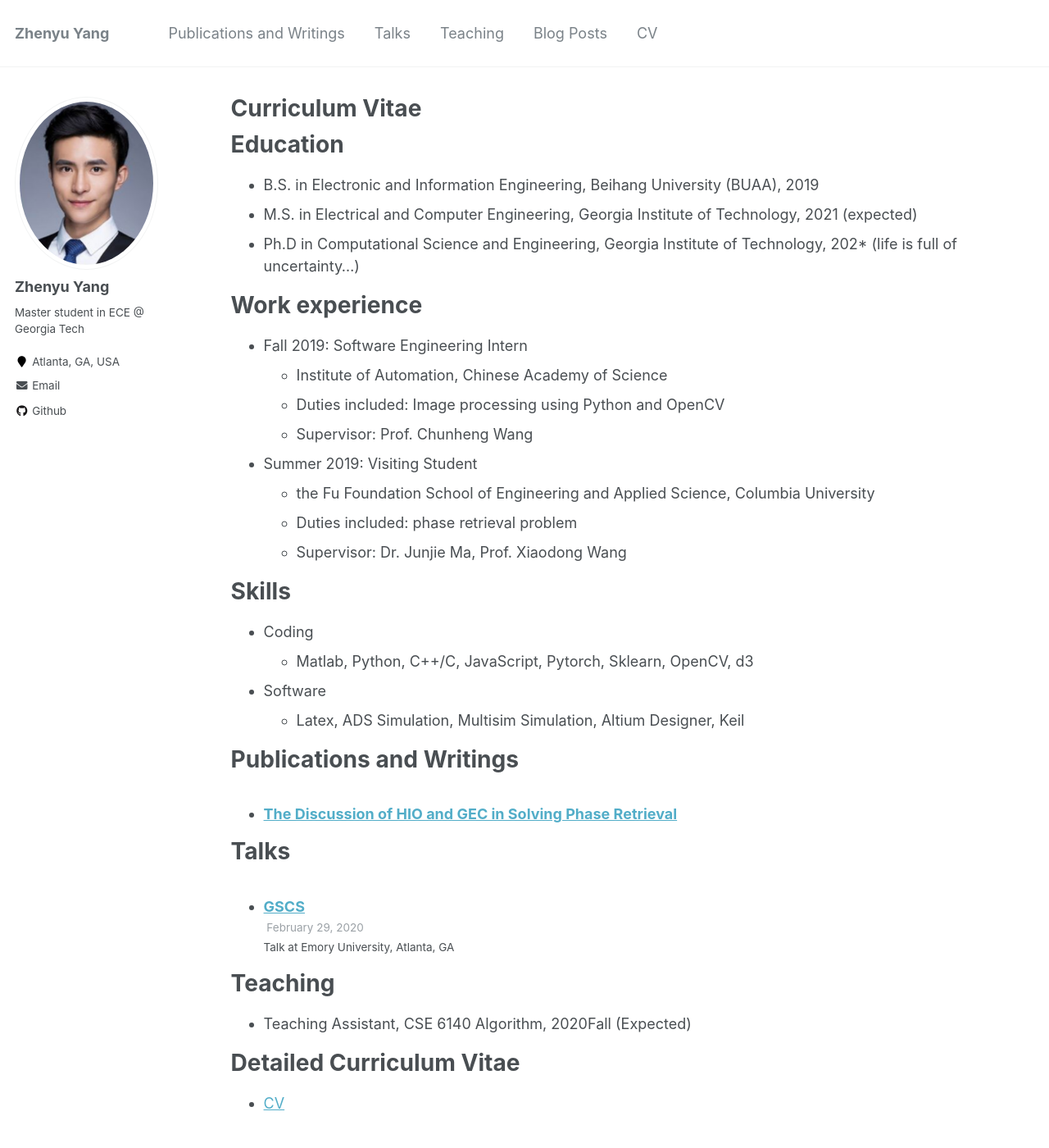
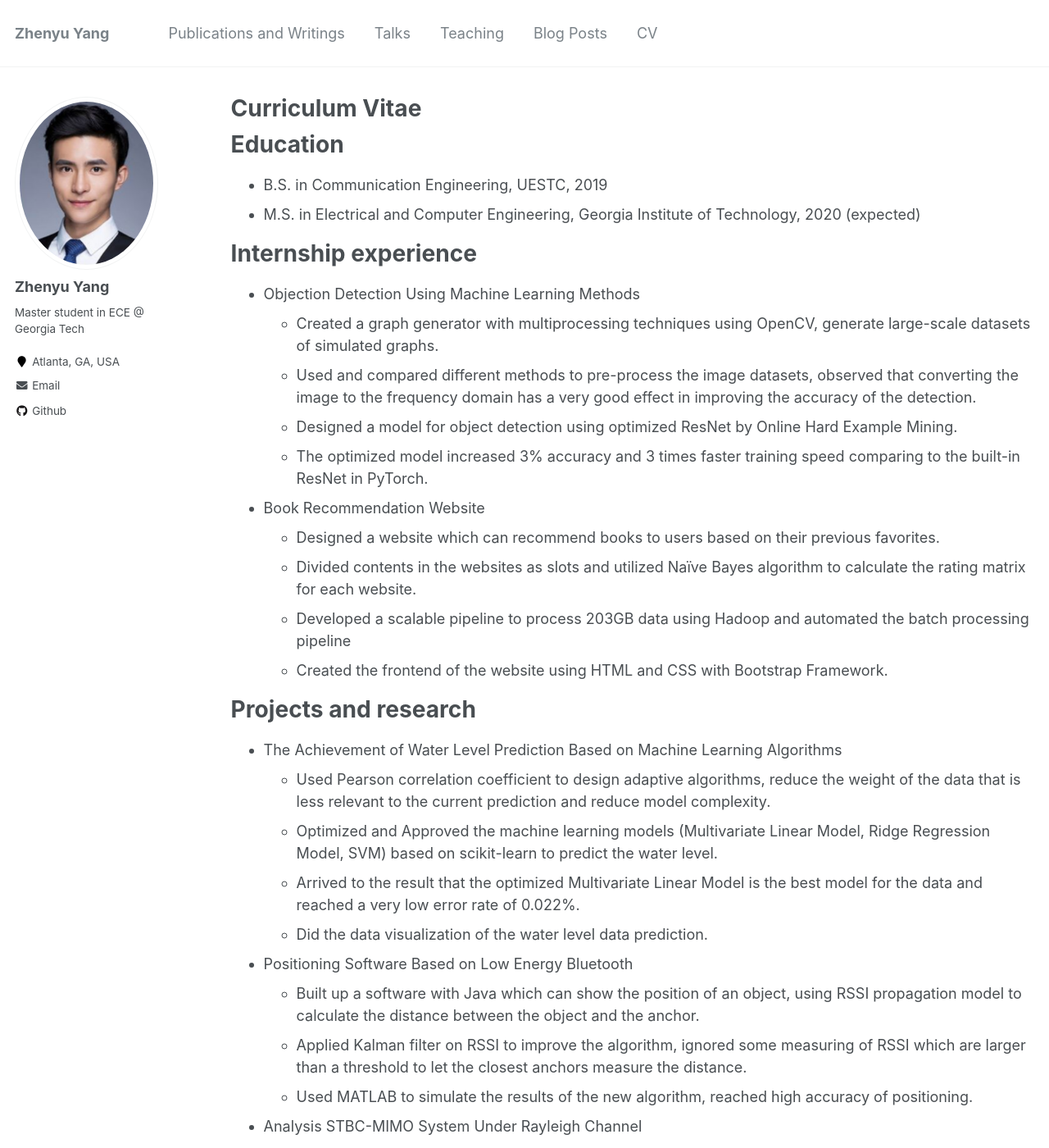
Before and after one commit to azpeteryang/azpeteryang.github.io, a Jekyll site: the page built from _pages/cv.md, in a window 1280 px wide and 1400 px high. Shown: the whole window at 82% size. Built offline with Jekyll 4.4.1, drawn with Linux system fonts in a browser that asks for light colours; some of the changed text lies outside the part shown.

Commit message:
Update cv.md

```diff
--- a/_pages/cv.md
+++ b/_pages/cv.md
@@ -11,21 +11,42 @@ redirect_from:
 
 Education
 ======
-* B.S. in Electronic and Information Engineering, Beihang University (BUAA), 2019
-* M.S. in Electrical and Computer Engineering, Georgia Institute of Technology, 2021 (expected)
-* Ph.D in Computational Science and Engineering, Georgia Institute of Technology, 202* (life is full of uncertainty...)
+* B.S. in Communication Engineering, UESTC, 2019
+* M.S. in Electrical and Computer Engineering, Georgia Institute of Technology, 2020 (expected)
 
-Work experience
+Internship experience
 ======
-* Fall 2019: Software Engineering Intern
-  * Institute of Automation, Chinese Academy of Science
-  * Duties included: Image processing using Python and OpenCV
-  * Supervisor: Prof. Chunheng Wang
+* Objection Detection Using Machine Learning Methods
+  * Created a graph generator with multiprocessing techniques using OpenCV, generate large-scale datasets of simulated graphs.
+  * Used and compared different methods to pre-process the image datasets, observed that converting the image to the frequency domain has a very good effect in improving the accuracy of the detection.
+  * Designed a model for object detection using optimized ResNet by Online Hard Example Mining.
+  * The optimized model increased 3% accuracy and 3 times faster training speed comparing to the built-in ResNet in PyTorch.
 
-* Summer 2019: Visiting Student
-  * the Fu Foundation School of Engineering and Applied Science, Columbia University
-  * Duties included: phase retrieval problem
-  * Supervisor: Dr. Junjie Ma, Prof. Xiaodong Wang
+* Book Recommendation Website
+  * Designed a website which can recommend books to users based on their previous favorites.
+  * Divided contents in the websites as slots and utilized Naïve Bayes algorithm to calculate the rating matrix for each website.
+  * Developed a scalable pipeline to process 203GB data using Hadoop and automated the batch processing pipeline
+  * Created the frontend of the website using HTML and CSS with Bootstrap Framework.
+
+Projects and research
+======
+* The Achievement of Water Level Prediction Based on Machine Learning Algorithms
+  * Used Pearson correlation coefficient to design adaptive algorithms, reduce the weight of the data that is less relevant to the current prediction and reduce model complexity.
+  * Optimized and Approved the machine learning models (Multivariate Linear Model, Ridge Regression Model, SVM) based on scikit-learn to predict the water level.
+  * Arrived to the result that the optimized Multivariate Linear Model is the best model for the data and reached a very low error rate of 0.022%.
+  * Did the data visualization of the water level data prediction.
+
+
+* Positioning Software Based on Low Energy Bluetooth
+  * Built up a software with Java which can show the position of an object, using RSSI propagation model to calculate the distance between the object and the anchor.
+  * Applied Kalman filter on RSSI to improve the algorithm, ignored some measuring of RSSI which are larger than a threshold to let the closest anchors measure the distance.
+  * Used MATLAB to simulate the results of the new algorithm, reached high accuracy of positioning.
+
+* Analysis STBC-MIMO System Under Rayleigh Channel
+  * Conduct research on STBC-MIMO system and Space-time block code, used Simulink to build the system model and did preliminary simulation of the system.
+  * Analyzed the bit error rate performance curve of the transmitting antenna under the independent Rayleigh channel, compare with the curve of the single transmitting-receiving antenna under the same conditions.
+  * Simulated using two transmitted antennas to transmit in order to get the spatial diversity gain, used one receiving antenna to receive signals.
+  * Arrived the result that the bit error rate has been significantly decreased after using space-time block codes.
 
 Skills
 ======
@@ -34,11 +55,6 @@ Skills
 * Software
   * Latex, ADS Simulation, Multisim Simulation, Altium Designer, Keil
 
-Publications and Writings
-======
-  <ul>{% for post in site.publications %}
-    {% include archive-single-cv.html %}
-  {% endfor %}</ul>
 
 Talks
 ======
@@ -49,7 +65,3 @@ Talks
 Teaching
 ======
 * Teaching Assistant, CSE 6140 Algorithm, 2020Fall (Expected)
-
-Detailed Curriculum Vitae
-======
-* [CV](http://PeterZZQ.github.io/files/CV-Ziqi.pdf)
```
